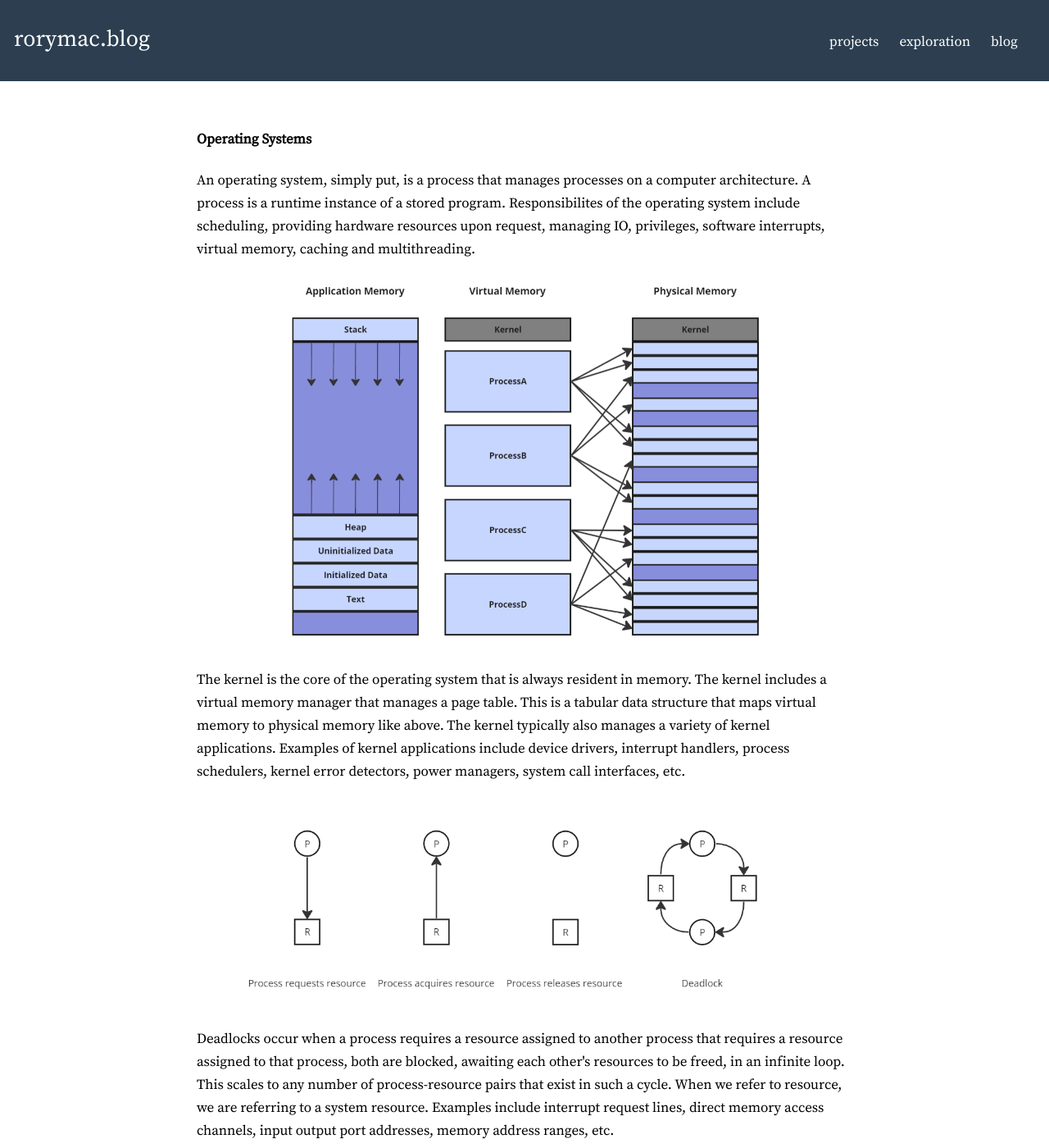
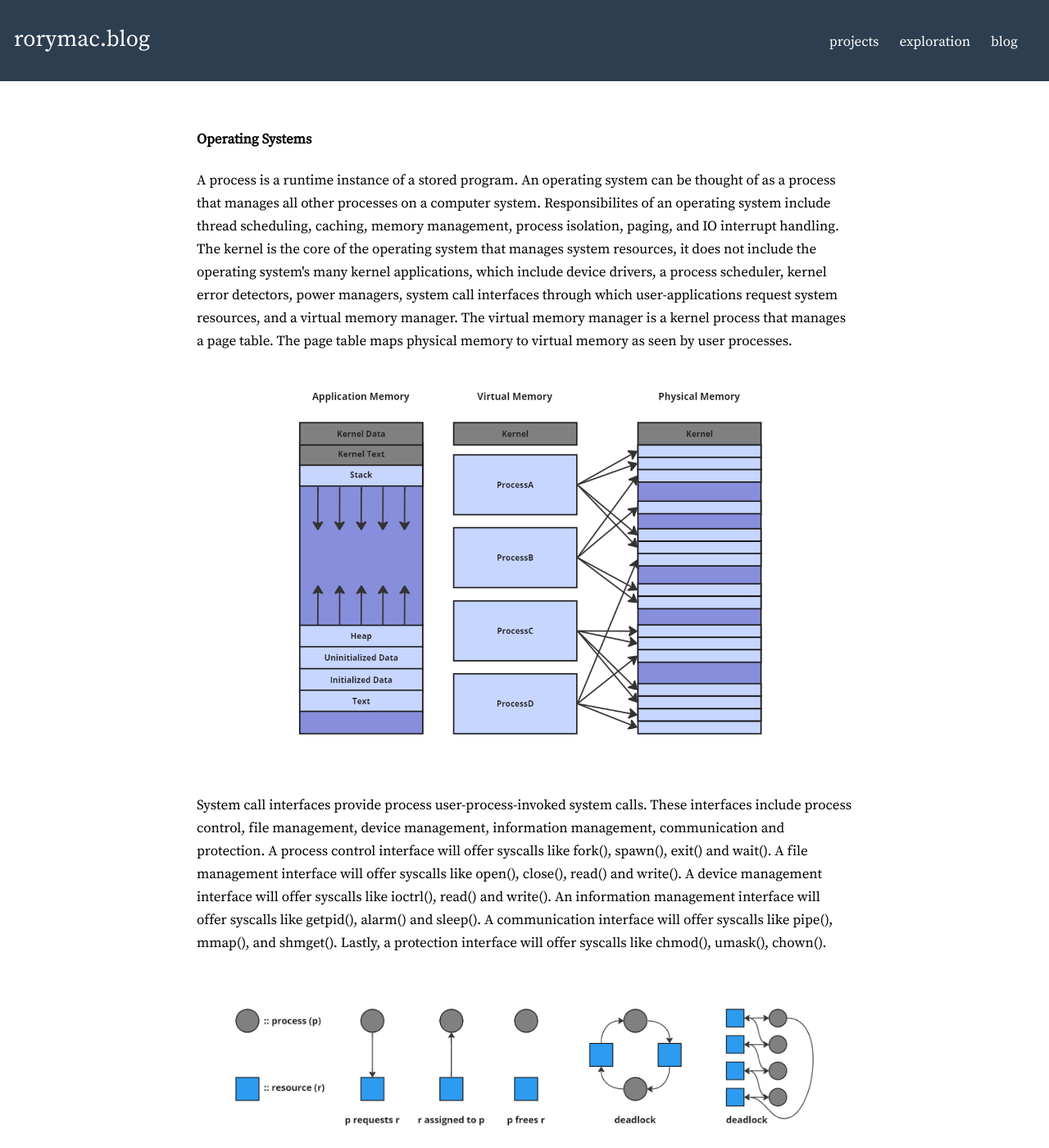
Before and after one commit to Rory-Mac/personal-website, a Jekyll site: the page built from Low-Level Programming/Operating Systems.markdown, in a window 1280 px wide and 1400 px high. Shown: the whole window at 82% size. Built offline with Jekyll 4.4.1, drawn with Linux system fonts in a browser that asks for light colours; some of the changed text lies outside the part shown.

Commit message:
finalise new OS draft

```diff
--- a/Low-Level Programming/Operating Systems.markdown
+++ b/Low-Level Programming/Operating Systems.markdown
@@ -3,16 +3,23 @@ layout: narrow
 title: Operating Systems
 ---
 <h4>Operating Systems</h4>
-<p>An operating system, simply put, is a process that manages processes on a computer architecture. A process is a runtime instance of a
-stored program. Responsibilites of the operating system include scheduling, providing hardware resources upon request, managing IO,
-privileges, software interrupts, virtual memory, caching and multithreading.</p>
+<p>A process is a runtime instance of a stored program. An operating system can be thought of as a process that manages all other processes
+on a computer system. Responsibilites of an operating system include thread scheduling, caching, memory management, process isolation,
+paging, and IO interrupt handling. The kernel is the core of the operating system that manages system resources, it does not include the
+operating system's many kernel applications, which include device drivers, a process scheduler, kernel error detectors, power managers,
+system call interfaces through which user-applications request system resources, and a virtual memory manager. The
+virtual memory manager is a kernel process that manages a page table. The page table maps physical memory to virtual memory as seen by
+user processes.</p>
 <p><img src="/Assets/images/OS_paging.png" width="100%" height="100%"></p>
-<p>The kernel is the core of the operating system that is always resident in memory. The kernel includes a virtual memory manager that
-manages a page table. This is a tabular data structure that maps virtual memory to physical memory like above. The kernel typically also
-manages a variety of kernel applications. Examples of kernel applications include device drivers, interrupt handlers, process schedulers,
-kernel error detectors, power managers, system call interfaces, etc.</p>
-<p><img src="/Assets/images/deadlock0.png" width="90%" height="90%"></p>
-<p>Deadlocks occur when a process requires a resource assigned to another process that requires a resource assigned to that process, both are blocked,
-awaiting each other's resources to be freed, in an infinite loop. This scales to any number of process-resource pairs that exist in such a cycle. When
-we refer to resource, we are referring to a system resource. Examples include interrupt request lines, direct memory access channels, input output port
-addresses, memory address ranges, etc.</p>
+<p>System call interfaces provide process user-process-invoked system calls. These interfaces include process control, file management,
+device management, information management, communication and protection. A process control interface will offer syscalls like
+fork(), spawn(), exit() and wait(). A file management interface will offer syscalls like open(), close(), read() and write(). A device management interface
+will offer syscalls like ioctrl(), read() and write(). An information management interface will offer syscalls like getpid(), alarm() and sleep(). A
+communication interface will offer syscalls like pipe(), mmap(), and shmget(). Lastly, a protection interface will offer syscalls like
+chmod(), umask(), chown().</p>
+<p><img src="/Assets/images/deadlock.png" width="90%" height="90%"></p>
+<p>A deadlock arises from four the presence of four process-resource conditions: mutual exclusion (two or more resources are non-shareable),
+hold and wait (a process holds an assigned resource will waiting for assignment of a requested resource), no preemption (if a process
+requests a resource already assigned to another process, it is only taken if freed by said other process) and circular wait (a circular
+dependency exists between process-resource requests). This is shown visually above. We can avoid deadlocks by removing one of these conditions
+or accept the inevitability of their occurence and look at mitigation techniques instead.</p>
```
Also changed, not shown: Assets/images/OS_paging.png, Assets/images/deadlock.png (added), Assets/images/deadlock0.png (deleted), Assets/images/deadlock1.png (deleted).
